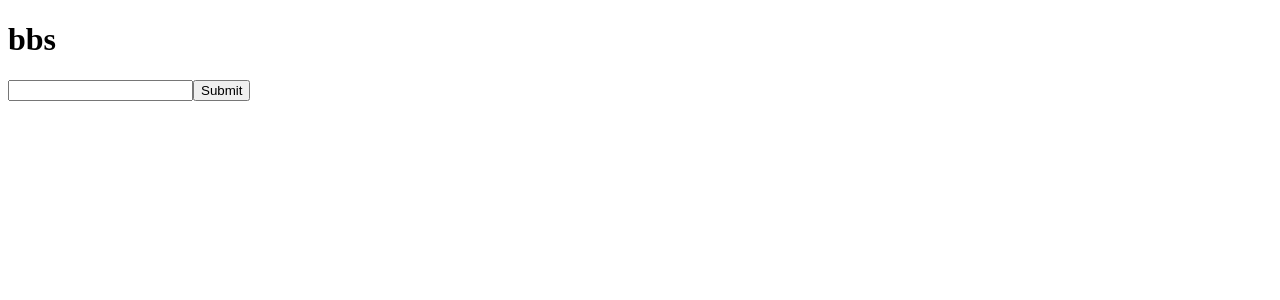
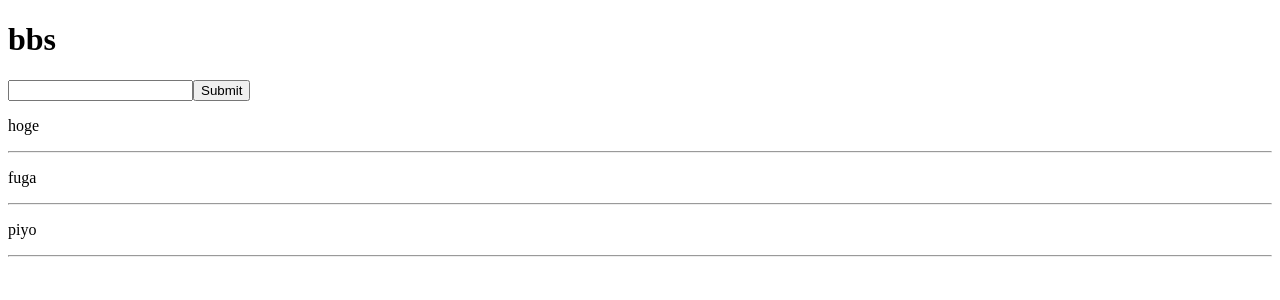
Before and after one commit to arch8jp/bbs, a Nuxt app: page / in a window 1280 px wide. Shown: the top 300 px of the page. Built offline with nearby package versions, Linux system fonts and the light colour scheme.

Commit message:
投稿コンポーネントを作成してサンプルを表示

```diff
--- /dev/null
+++ b/components/Post.vue
@@ -0,0 +1,17 @@
+<template>
+  <div>
+    <p>{{ content }}</p>
+    <hr>
+  </div>
+</template>
+
+<script>
+export default {
+  props: {
+    content: {
+      type: String,
+      required: true
+    }
+  }
+}
+</script>
--- a/pages/index.vue
+++ b/pages/index.vue
@@ -9,5 +9,18 @@
         name="message">
       <input type="submit">
     </form>
+    <post content="hoge" />
+    <post content="fuga" />
+    <post content="piyo" />
   </div>
 </template>
+
+<script>
+import Post from '~/components/Post.vue'
+
+export default {
+  components: {
+    Post
+  }
+}
+</script>
```
